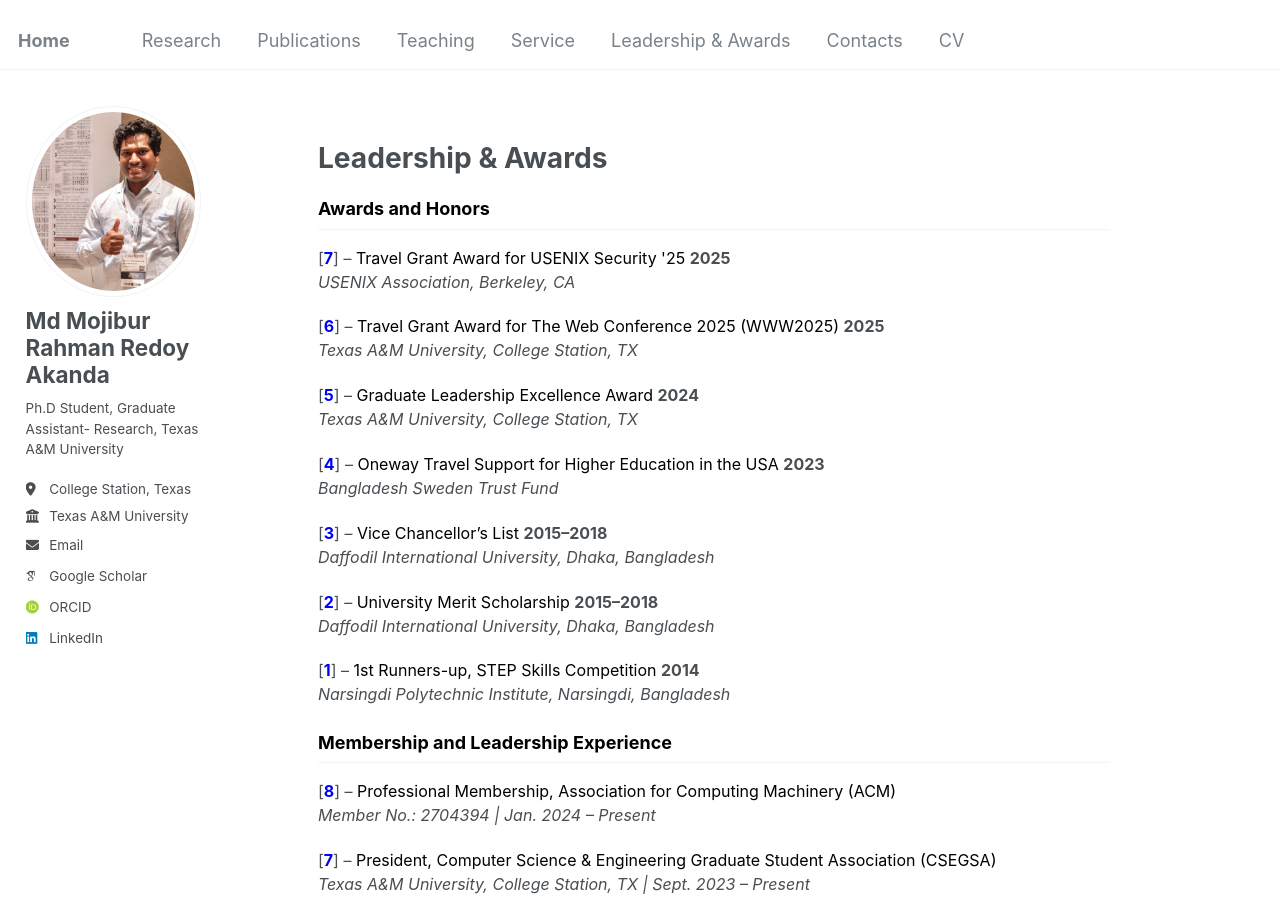
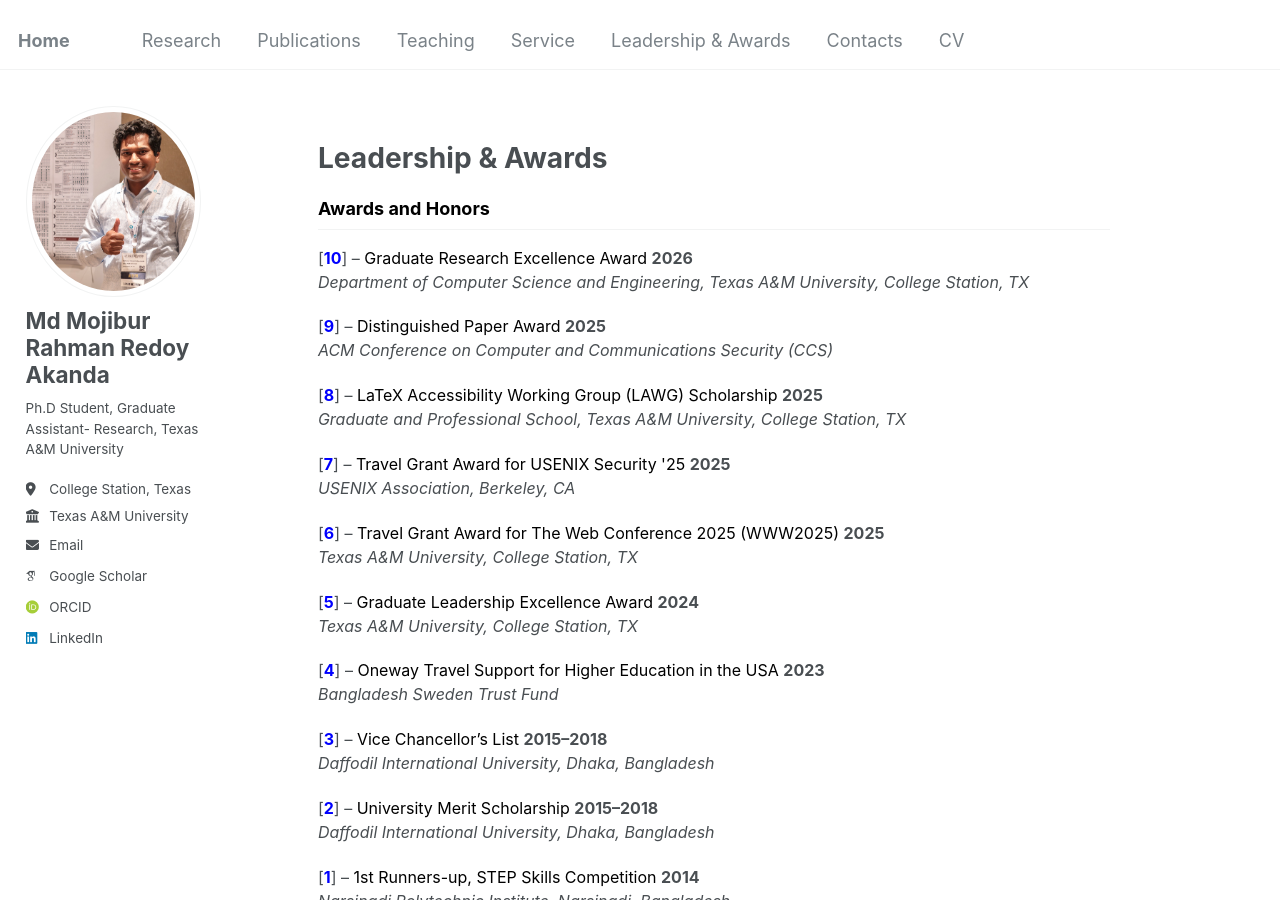
Before and after one commit to redoyakanda/redoyakanda.github.io, a Jekyll site: the page built from _pages/leadership.html, in a window 1280 px wide and 900 px high. Built offline with Jekyll 4.4.1, drawn with Linux system fonts in a browser that asks for light colours; some web fonts are replaced.

Commit message:
Update leadership.html

```diff
--- a/_pages/leadership.html
+++ b/_pages/leadership.html
@@ -8,6 +8,15 @@ author_profile: true
 <!-- Awards and Honors Section -->
 <h2 class="archive__subtitle">Awards and Honors</h2>
 <div style="font-size: 16px; width: 120%;">
+
+  <p>[<span style="color:blue;"><strong>10</strong></span>] – <span style="color: black;">Graduate Research Excellence Award</span> <strong>2026</strong><br>
+  <em>Department of Computer Science and Engineering, Texas A&M University, College Station, TX</em></p>
+
+  <p>[<span style="color:blue;"><strong>9</strong></span>] – <span style="color: black;">Distinguished Paper Award</span> <strong>2025</strong><br>
+  <em>ACM Conference on Computer and Communications Security (CCS)</em></p>
+
+  <p>[<span style="color:blue;"><strong>8</strong></span>] – <span style="color: black;">LaTeX Accessibility Working Group (LAWG) Scholarship</span> <strong>2025</strong><br>
+  <em>Graduate and Professional School, Texas A&M University, College Station, TX</em></p>
 
   <p>[<span style="color:blue;"><strong>7</strong></span>] – <span style="color: black;">Travel Grant Award for USENIX Security '25</span> <strong>2025</strong><br>
   <em>USENIX Association, Berkeley, CA</em></p>
```
